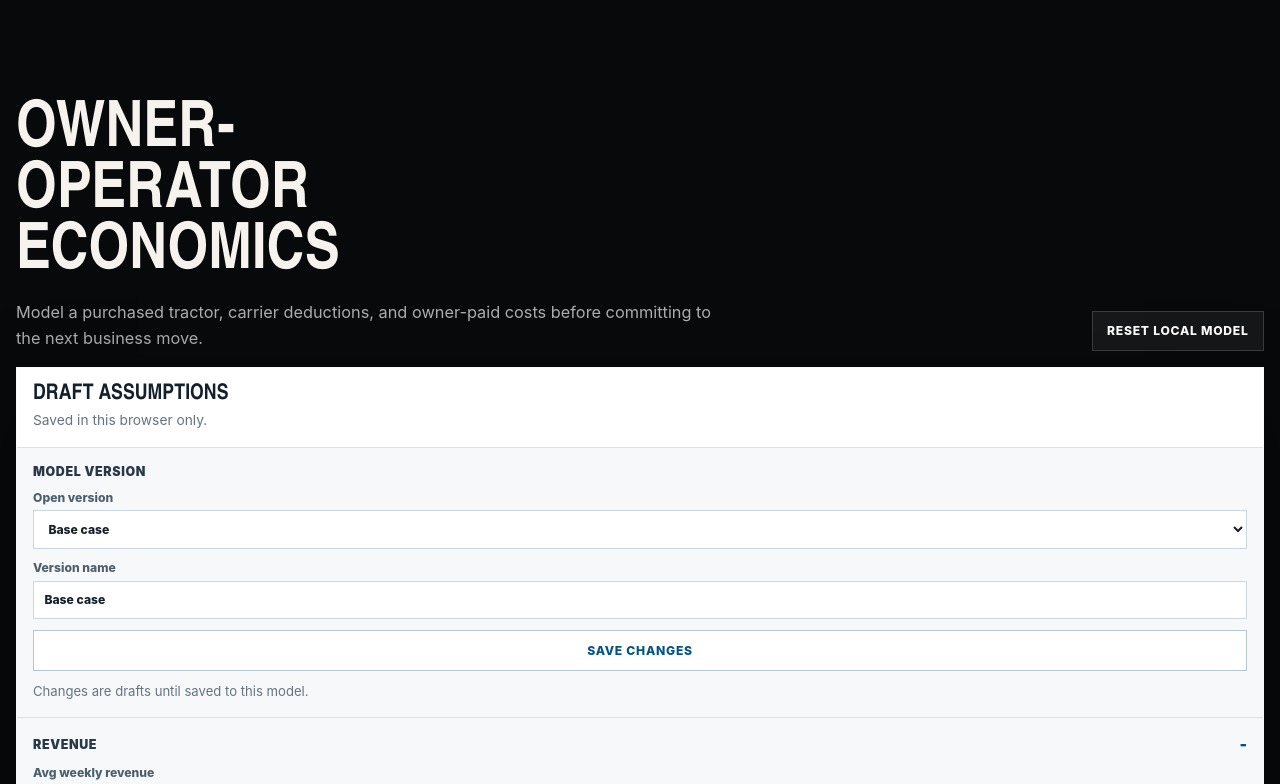
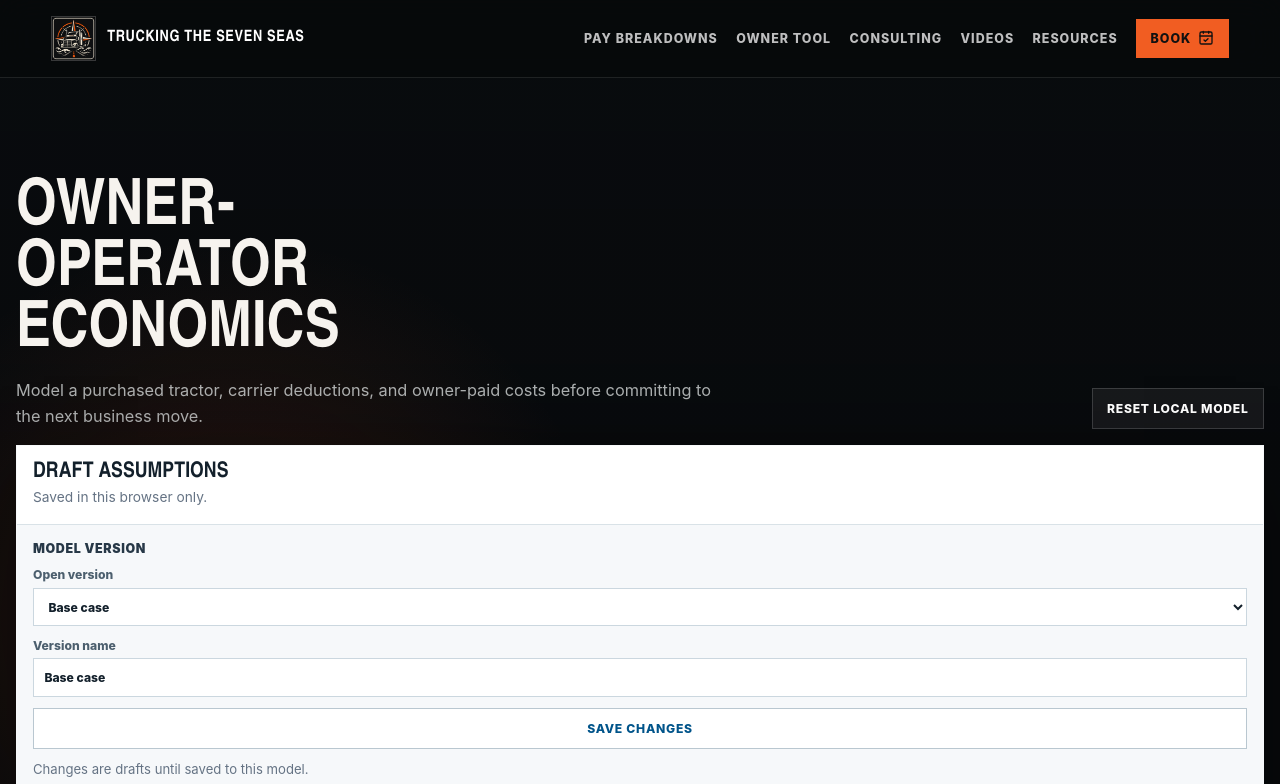
Before and after one commit to arisnow/ttss, a Next.js app: page /owner-operator in a window 1280 px wide. Shown: the top 784 px of the page. Built offline with nearby package versions, Linux system fonts and the light colour scheme.

Commit message:
Add site navigation to owner tool

```diff
--- a/app/owner-operator/page.tsx
+++ b/app/owner-operator/page.tsx
@@ -1,4 +1,5 @@
 import { OwnerOperatorDashboard } from '../../src/owner-operator/OwnerOperatorDashboard'
+import { SiteHeader } from '../../src/SiteHeader'
 
 export const metadata = {
   title: 'Owner-Operator Economics | Trucking The Seven Seas',
@@ -22,8 +23,11 @@ export const metadata = {
 
 export default function OwnerOperatorPage() {
   return (
-    <main className="owner-page">
-      <OwnerOperatorDashboard />
-    </main>
+    <div className="site-shell">
+      <SiteHeader brandHref="/" sectionPrefix="/" />
+      <main className="owner-page" id="top">
+        <OwnerOperatorDashboard />
+      </main>
+    </div>
   )
 }
--- a/src/App.css
+++ b/src/App.css
@@ -854,6 +854,10 @@ h2 {
   padding: clamp(4rem, 8vw, 7rem) 0;
 }
 
+.owner-page {
+  padding-top: 4.85rem;
+}
+
 .owner-tool-head {
   display: flex;
   align-items: end;
--- a/src/SiteHeader.tsx
+++ b/src/SiteHeader.tsx
@@ -3,12 +3,17 @@
 import { useState } from 'react'
 import { CalendarCheck, Menu, X } from 'lucide-react'
 
-export function SiteHeader() {
+type SiteHeaderProps = {
+  brandHref?: string
+  sectionPrefix?: string
+}
+
+export function SiteHeader({ brandHref = '#top', sectionPrefix = '' }: SiteHeaderProps) {
   const [menuOpen, setMenuOpen] = useState(false)
 
   return (
     <header className="topbar">
-      <a className="brand" href="#top" aria-label="Trucking The Seven Seas home">
+      <a className="brand" href={brandHref} aria-label="Trucking The Seven Seas home">
         <span className="brand-mark">
           <img src="/ttss-logo-mark.png" alt="" />
         </span>
@@ -23,12 +28,12 @@ export function SiteHeader() {
         {menuOpen ? <X size={22} /> : <Menu size={22} />}
       </button>
       <nav className={menuOpen ? 'nav open' : 'nav'} aria-label="Primary navigation">
-        <a href="#pay">Pay Breakdowns</a>
+        <a href={`${sectionPrefix}#pay`}>Pay Breakdowns</a>
         <a href="/owner-operator">Owner Tool</a>
-        <a href="#consulting">Consulting</a>
-        <a href="#videos">Videos</a>
-        <a href="#resources">Resources</a>
-        <a className="nav-cta" href="#consulting">
+        <a href={`${sectionPrefix}#consulting`}>Consulting</a>
+        <a href={`${sectionPrefix}#videos`}>Videos</a>
+        <a href={`${sectionPrefix}#resources`}>Resources</a>
+        <a className="nav-cta" href={`${sectionPrefix}#consulting`}>
           Book <CalendarCheck size={16} />
         </a>
       </nav>
```
